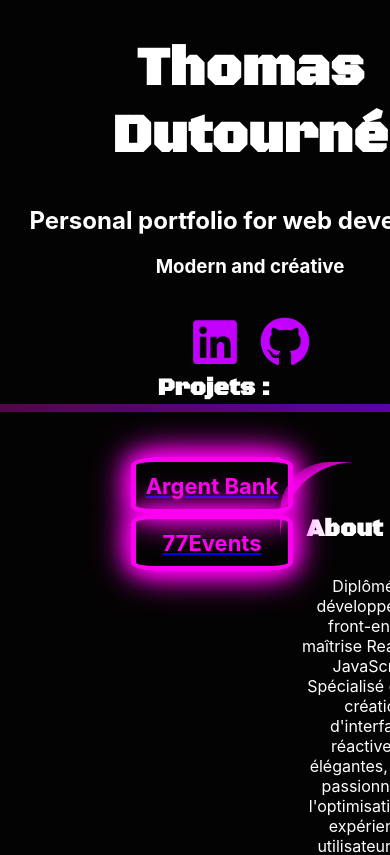
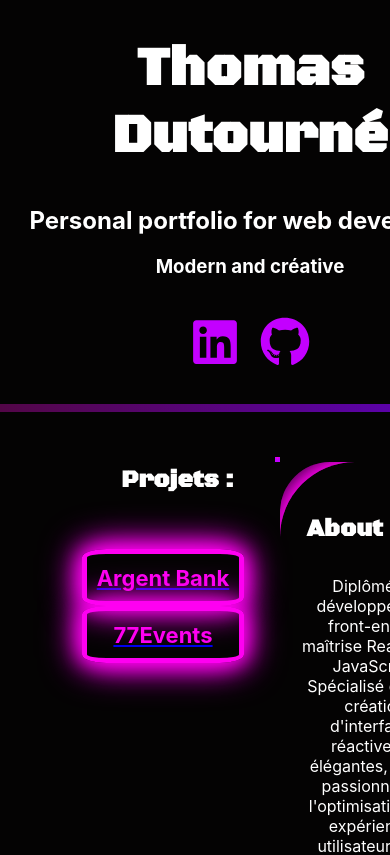
Before and after one commit to Tomhashcat/portfolio, a React (Create React App) app: page / in a window 390 px wide. Shown: the top 855 px of the page. Built offline with nearby package versions, Linux system fonts and the light colour scheme.

Commit message:
:fix scss

```diff
--- a/src/pages/Home/Home.scss
+++ b/src/pages/Home/Home.scss
@@ -189,7 +189,7 @@ strong {
   .projets {
     position: absolute;
     flex-direction: column;
-    top: 331px;
+    top:423px;
   }
 
 }
@@ -222,7 +222,7 @@ strong {
   .buttons {
     flex-direction: column;
     padding: 20px;
-    margin-left: -50px;
+    margin-left: -99px;
     margin-top: 106px;
   }
 }
@@ -408,7 +408,7 @@ article {
   .titleProjets {
     display: flex;
     position: absolute;
-    width: 159px;
+  margin-right: 70px;
     top: 10px;
   }
 }
```
